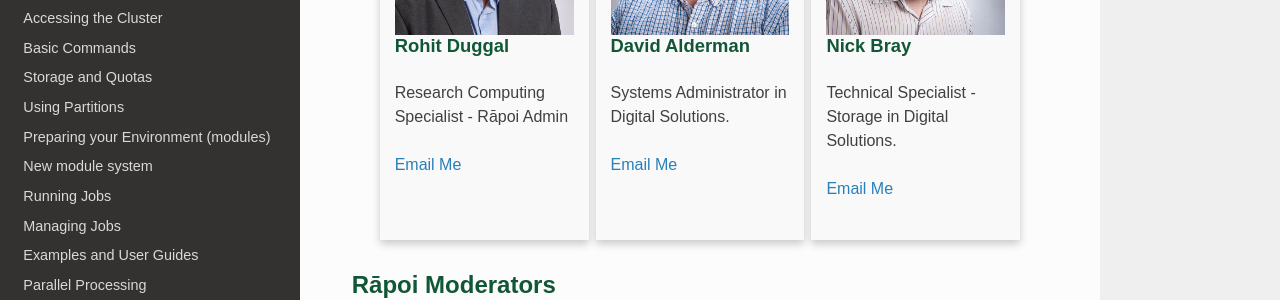
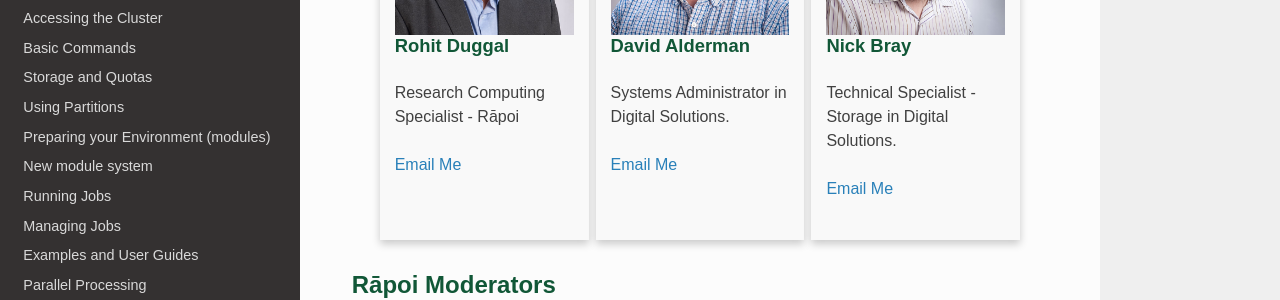
Before and after one commit to vuw-research-computing/raapoi-docs, an MkDocs documentation site: the page built from docs/support.md, in a window 1280 px wide and 900 px high, scrolled down 404 px. Shown: the part 176-476 px from the top of the window. Built offline with MkDocs 1.6.1, drawn with Linux system fonts in a browser that asks for light colours; nearby versions of some CDN libraries; some web fonts are replaced.

Commit message:
Update card caption under Support

```diff
--- a/docs/support.md
+++ b/docs/support.md
@@ -17,7 +17,7 @@ Our admins are ready to assist you in getting started with your work on Rāpoi a
     <img src="../img/RohitDuggalProfile.jpg" alt="Avatar" style="width:100%">
     <div class="container">
       <h4><b>Rohit Duggal</b></h4>
-      <p>Research Computing Specialist - Rāpoi Admin</p>
+      <p>Research Computing Specialist - Rāpoi</p>
       <p><a href="mailto:rohit.duggal@vuw.ac.nz?subject=Rāpoi support">Email Me</a>  </p>
     </div>
   </div>
```
